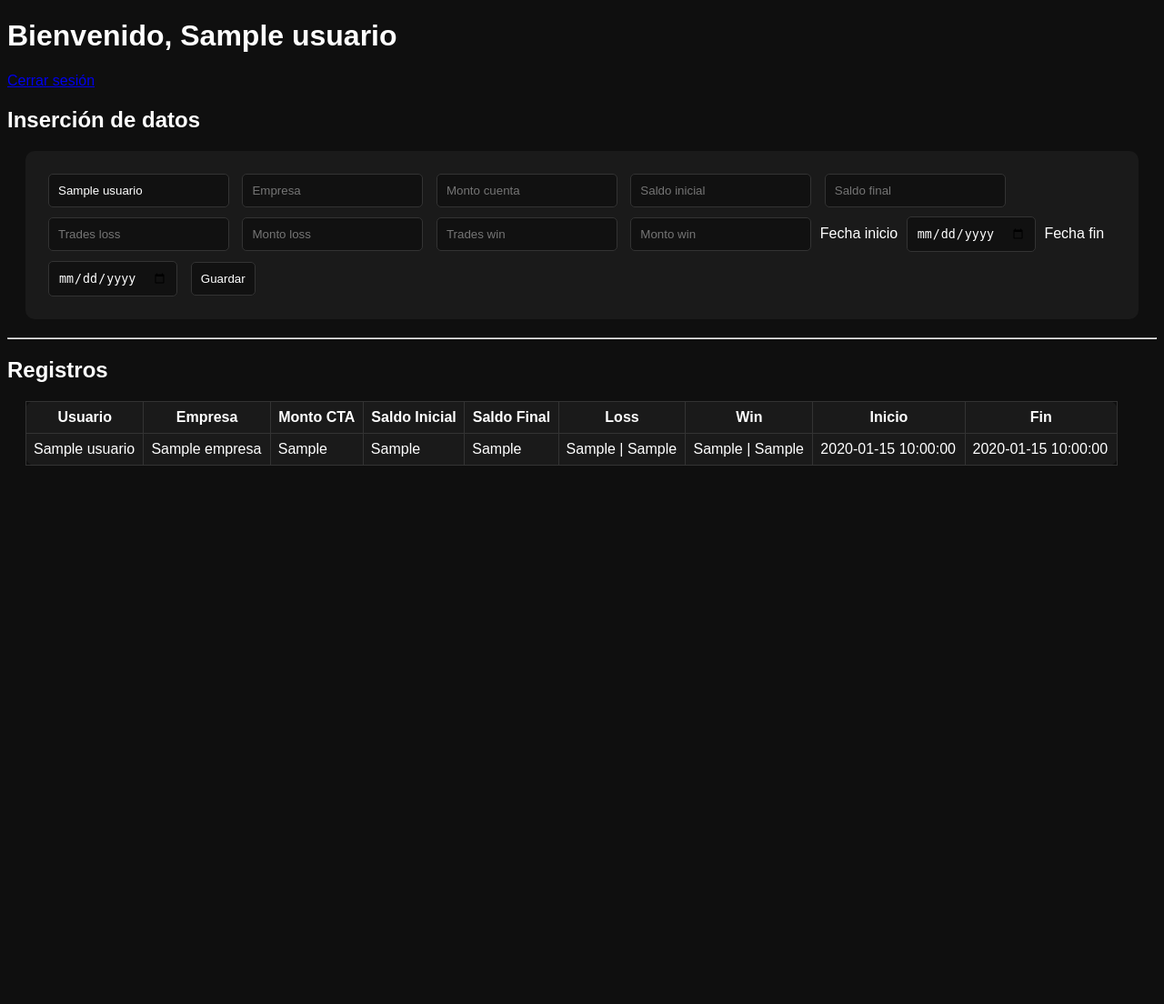
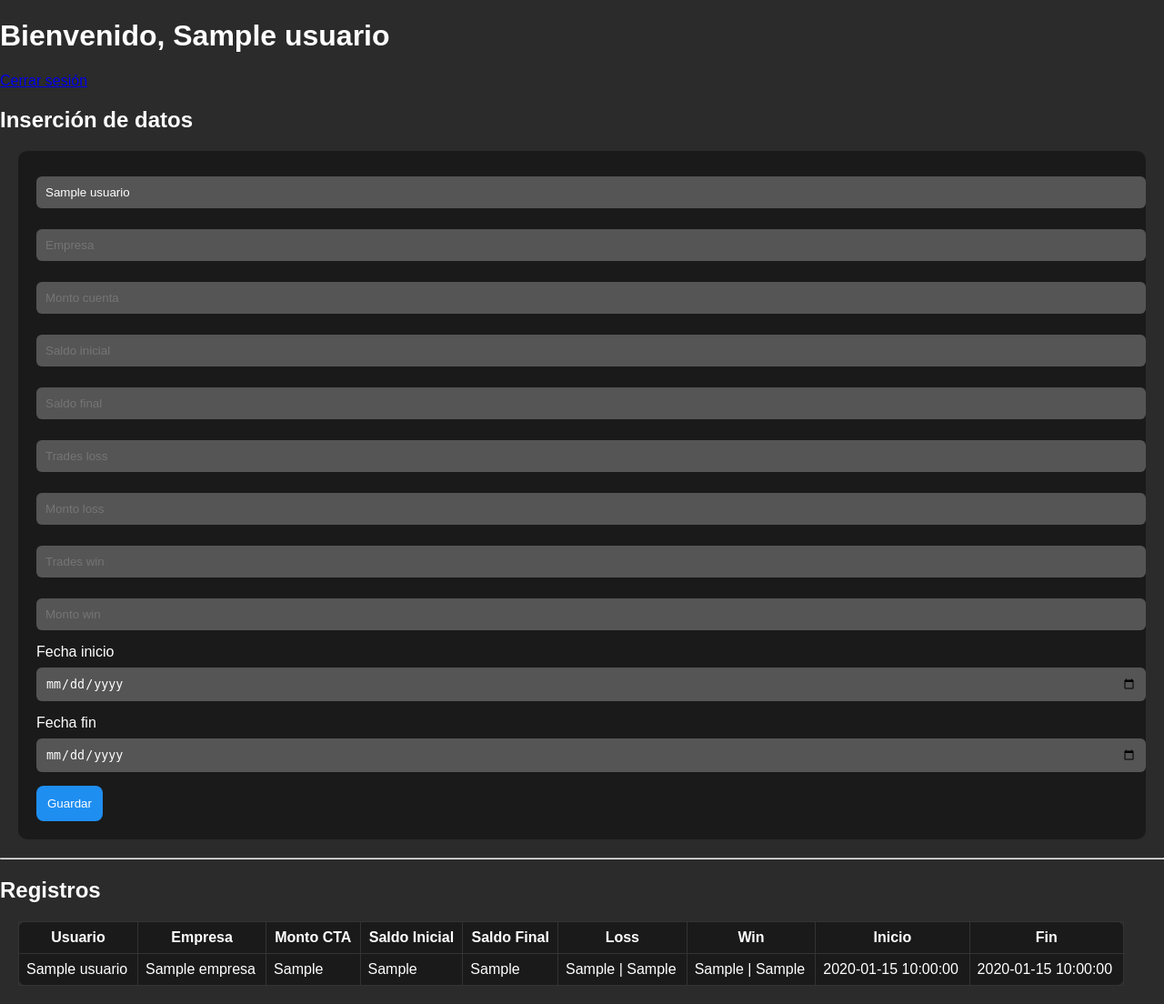
Before and after one commit to juancarlosgonzalezortega-eng/trader_kabra, a Flask app: template templates/index.html in a window 1280 px wide. Shown: the whole page at 91% size. Before the commit the page ends 512 px from the top, so only its background shows below. Run offline with Flask 3, Linux system fonts and the light colour scheme; the template is opened without the code that fills it: most values are stand-ins (such as "Sample title", 1, 10 or a date in 2020); some libraries are stand-ins or nearby versions.

Commit message:
Revise CSS styles for body and form elements
Updated body styles and added container, input, select, textarea, and button styles.

```diff
--- a/static/style.css
+++ b/static/style.css
@@ -1,7 +1,42 @@
-body {
-    background: #0f0f0f;
-    color: #ffffff;
-    font-family: Arial, sans-serif;
+body{
+    margin:0;
+    padding:0;
+    background-color:#2b2b2b; /* gris oscuro pero más claro que el negro */
+    color:white;
+    font-family:Arial, sans-serif;
+}
+
+.container {
+    background:#3c3c3c; /* gris un poco más claro */
+    padding:30px;
+    max-width:600px;
+    margin:80px auto;
+    border-radius:12px;
+    box-shadow:0 0 15px rgba(0,0,0,0.6);
+}
+
+input, select, textarea {
+    width:100%;
+    padding:10px;
+    margin-top:8px;
+    margin-bottom:15px;
+    border-radius:6px;
+    border:none;
+    background:#555;
+    color:white;
+}
+
+button {
+    padding:12px;
+    background:#1f8ef1;
+    color:white;
+    border:none;
+    border-radius:8px;
+    cursor:pointer;
+}
+
+button:hover {
+    opacity:0.9;
 }
 
 form, table {
@@ -9,15 +44,6 @@ form, table {
     padding: 20px;
     border-radius: 10px;
     margin: 20px;
-}
-
-input, button {
-    background: #111;
-    color: white;
-    border: 1px solid #333;
-    padding: 10px;
-    margin: 5px;
-    border-radius: 5px;
 }
 
 table {
```
